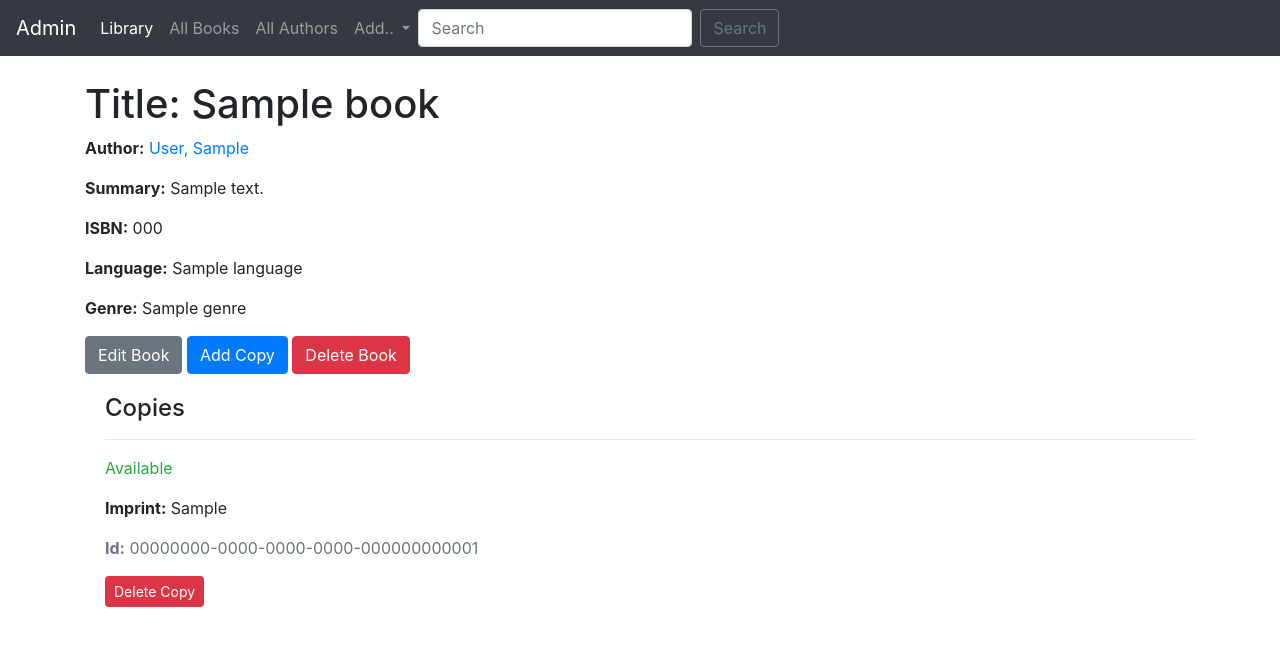
After one commit to f4r6d/OneLibrary, a Django app: page /books/1/ in a window 1280 px wide. The commit adds this page. Shown: the top 646 px of the page. Run offline with Django 4.2, Linux system fonts and the light colour scheme; tables that the repository leaves empty hold one stand-in row (values such as "Sample post"); some libraries are stand-ins or nearby versions.

Commit message:
end of CRUD training

```diff
--- a/catalog/models.py
+++ b/catalog/models.py
@@ -110,3 +110,6 @@ class BookInstance(models.Model):
 
     def __str__(self):
         return '{0} ({1})'.format(self.id, self.book.title)
+
+    def get_absolute_url(self):
+        return reverse('catalog:book-detail', args=[str(self.book.id)])
--- /dev/null
+++ b/catalog/templates/catalog/book_detail.html
@@ -0,0 +1,37 @@
+{% extends "base.html" %}
+
+{% block title %}{{ book }}{% endblock %}
+
+{% block content %}
+
+<h1>Title: {{ book.title }}</h1>
+
+<p><strong>Author:</strong> <a href="{% url 'catalog:author-detail' book.author.id %}">{{ book.author }}</a></p> <!-- author detail link not yet defined -->
+<p><strong>Summary:</strong> {{ book.summary }}</p>
+<p><strong>ISBN:</strong> {{ book.isbn }}</p>
+<p><strong>Language:</strong> {{ book.language }}</p>
+<p><strong>Genre:</strong> {{ book.genre.all|join:", " }}</p>
+<a href="{% url 'catalog:book-update' book.id %}" class="btn btn-secondary">Edit Book</a>
+<a href="{% url 'catalog:book_instance-create' book.id %}" class="btn btn-primary">Add Copy</a>
+<a href="{% url 'catalog:book-delete' book.id %}?next={{request.path}}" class="btn btn-danger" onclick="return confirm('Delete?')">Delete Book</a></td>
+
+
+<div style="margin-left:20px;margin-top:20px">
+  <h4>Copies</h4>
+
+  {% for copy in book.bookinstance_set.all %}
+    <hr>
+    <p class="{% if copy.status == 'a' %}text-success{% elif copy.status == 'm' %}text-danger{% else %}text-warning{% endif %}">
+      {{ copy.get_status_display }}
+    </p>
+    {% if copy.status != 'a' %}
+      <p><strong>Due to be returned:</strong> {{ copy.due_back }}</p>
+    {% endif %}
+    <p><strong>Imprint:</strong> {{ copy.imprint }}</p>
+    <p class="text-muted"><strong>Id:</strong> {{ copy.id }}</p>
+    <a href="{% url 'catalog:book_instance-delete' copy.id %}?next={{request.path}}" class="btn btn-sm btn-danger" onclick="return confirm('Delete?')">Delete Copy</a></td>
+
+  {% endfor %}
+</div>
+
+{% endblock %}
--- a/catalog/templates/catalog/index.html
+++ b/catalog/templates/catalog/index.html
@@ -33,7 +33,7 @@ OneLibrary | Django Training Library Project
             <li><strong>Authors:</strong> {{ num_authors }}</li>
           </ul>
           <br><br><br><br>
-          <a href="#" class="btn btn-secondary btn-block">Go To Books List</a>
+          <a href="{% url 'catalog:book-list' %}" class="btn btn-secondary btn-block">Go To Books List</a>
           <br>
           <p>You visited OneLibrary {{ num_visit }} times.</p>
         </div>
--- a/catalog/urls.py
+++ b/catalog/urls.py
@@ -4,4 +4,18 @@ from . import views
 app_name = 'catalog'
 urlpatterns = [
     path('', views.index, name='index'),
+    path('books/', views.BookListView.as_view(), name='book-list'),
+    path('authors/', views.AuthorListView.as_view(), name='author-list'),
+    path('books/add/', views.BookCreateView.as_view(), name='book-create'),
+    path('authors/add/', views.AuthorCreateView.as_view(), name='author-create'),
+    path('genres/add/', views.GenreCreateView.as_view(), name='genre-create'),
+    path('languages/add/', views.LanguageCreateView.as_view(), name='language-create'),
+    path('books/<pk>/book_instance/add/', views.BookInstanceCreateView.as_view(), name='book_instance-create'),
+    path('book_instance/<uuid:id>/delete/', views.book_instance_delete, name='book_instance-delete'),
+    path('books/<pk>/', views.BookDetailView.as_view(), name='book-detail'),
+    path('books/<pk>/update/', views.BookUpdateView.as_view(), name='book-update'),
+    path('book/<pk>/delete/', views.book_delete, name='book-delete'),
+    path('authors/<pk>/', views.AuthorDetailView.as_view(), name='author-detail'),
+    path('authors/<pk>/update/', views.AuthorUpdateView.as_view(), name='author-update'),
+    path('authors/<pk>/delete/', views.author_delete, name='author-delete'),
 ]
--- a/catalog/views.py
+++ b/catalog/views.py
@@ -1,5 +1,10 @@
-from django.shortcuts import render
-from .models import Book, BookInstance, Author
+from django.shortcuts import render, get_object_or_404, redirect
+from .models import Book, BookInstance, Author, Genre, Language
+from django.views.generic.list import ListView
+from django.views.generic.detail import DetailView
+from django.views.generic.edit import CreateView, UpdateView
+from django.urls import reverse
+from django.contrib import messages
 
 
 def index(request):
@@ -20,3 +25,90 @@ def index(request):
         'num_authors': num_authors,
     }
     return render(request, 'catalog/index.html', context)
+
+
+def book_instance_delete(request, id):
+    book = get_object_or_404(BookInstance, id=id)
+    book.delete()
+    return redirect(request.GET.get('next'))
+
+
+def book_delete(request, pk):
+    book = get_object_or_404(Book, pk=pk)
+    if book.bookinstance_set.all():
+        messages.warning(request, 'You Should First Delete all Copies!')
+        return redirect(request.GET.get('next'))
+    else:
+        book.delete()
+        return redirect(reverse('catalog:book-list'))
+
+class BookListView(ListView):
+    model = Book
+    paginate_by = 5
+
+    def get_context_data(self, **kwargs):
+        # Call the base implementation first to get the context
+        context = super(BookListView, self).get_context_data(**kwargs)
+        # Create any data and add it to the context
+        context['some_data'] = 'This is just some data'
+        return context
+
+
+class BookDetailView(DetailView):
+    model = Book
+
+
+class BookCreateView(CreateView):
+    model = Book
+    fields = '__all__'
+
+
+class BookUpdateView(UpdateView):
+    model = Book
+    fields = '__all__'
+
+
+def author_delete(request, pk):
+    author = get_object_or_404(Author, pk=pk)
+    author.delete()
+    return redirect(reverse('catalog:author-list'))
+
+
+class AuthorListView(ListView):
+    model = Author
+
+
+class AuthorDetailView(DetailView):
+    model = Author
+
+
+class AuthorCreateView(CreateView):
+    model = Author
+    fields = '__all__'
+
+
+class AuthorUpdateView(UpdateView):
+    model = Author
+    fields = '__all__'
+
+
+class GenreCreateView(CreateView):
+    model = Genre
+    fields = '__all__'
+
+
+class LanguageCreateView(CreateView):
+    model = Language
+    fields = '__all__'
+
+
+class BookInstanceCreateView(CreateView):
+    model = BookInstance
+    fields = ['imprint', 'status']
+
+    def form_valid(self, form):
+            print(self.request)
+            self.instance = form.save(commit=False)
+            self.instance.book = Book.objects.get(pk=self.kwargs['pk'])
+            self.instance.save()
+            return super().form_valid(form)
--- a/onelibrary/settings.py
+++ b/onelibrary/settings.py
@@ -37,6 +37,7 @@ INSTALLED_APPS = [
     'django.contrib.sessions',
     'django.contrib.messages',
     'django.contrib.staticfiles',
+    'crispy_forms',
     'catalog.apps.CatalogConfig',
 ]
 
@@ -122,3 +123,5 @@ STATIC_URL = 'static/'
 # https://docs.djangoproject.com/en/4.1/ref/settings/#default-auto-field
 
 DEFAULT_AUTO_FIELD = 'django.db.models.BigAutoField'
+
+CRISPY_TEMPLATE_PACK = 'bootstrap4'
--- a/templates/navbar.html
+++ b/templates/navbar.html
@@ -10,10 +10,10 @@
           <a class="nav-link" href="{% url 'catalog:index' %}">Library<span class="sr-only">(current)</span></a>
         </li>
         <li class="nav-item">
-          <a class="nav-link" href="">All Books</a>
+          <a class="nav-link" href="{% url 'catalog:book-list' %}">All Books</a>
         </li>
         <li class="nav-item">
-          <a class="nav-link" href="">All Authors</a>
+          <a class="nav-link" href="{% url 'catalog:author-list' %}">All Authors</a>
         </li>
 
 
@@ -22,10 +22,11 @@
             Add..
           </a>
           <div class="dropdown-menu" aria-labelledby="navbarDropdown">
-            <a class="dropdown-item" href="#">Author</a>
-            <a class="dropdown-item" href="#">Book</a>
+            <a class="dropdown-item" href="{% url 'catalog:author-create' %}">Author</a>
+            <a class="dropdown-item" href="{% url 'catalog:book-create' %}">Book</a>
             <div class="dropdown-divider"></div>
-            <a class="dropdown-item" href="#">---</a>
+            <a class="dropdown-item" href="{% url 'catalog:genre-create' %}">Genre</a>
+            <a class="dropdown-item" href="{% url 'catalog:language-create' %}">Language</a>
           </div>
         </li>
 
```
Also changed, not shown: catalog/templates/catalog/author_detail.html (added, +22 -0 lines), catalog/templates/catalog/author_form.html (added, +15 -0 lines), catalog/templates/catalog/author_list.html (added, +29 -0 lines), catalog/templates/catalog/book_form.html (added, +15 -0 lines), catalog/templates/catalog/book_list.html (added, +27 -0 lines), catalog/templates/catalog/bookinstance_form.html (added, +15 -0 lines), catalog/templates/catalog/genre_form.html (added, +16 -0 lines), catalog/templates/catalog/language_form.html (added, +15 -0 lines).
